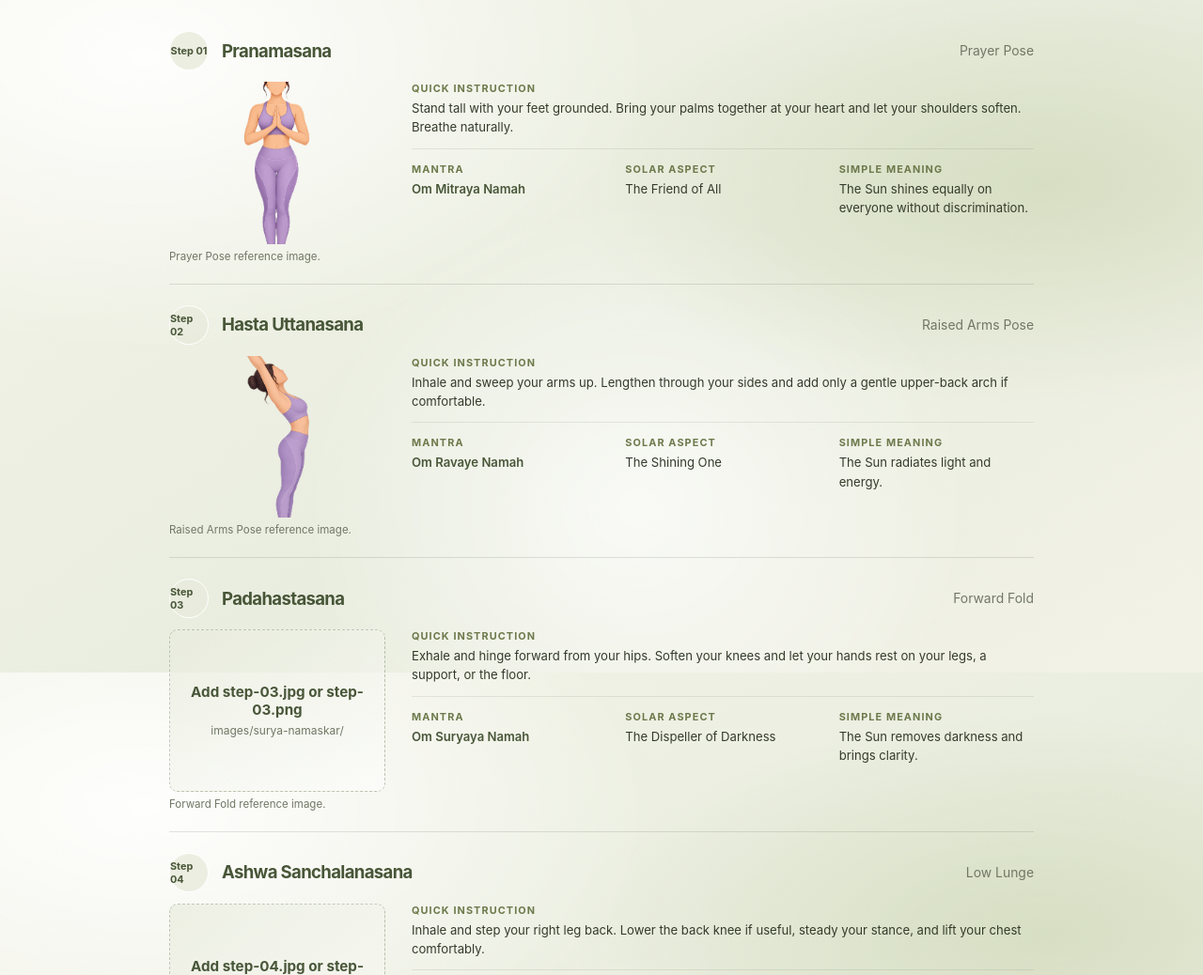
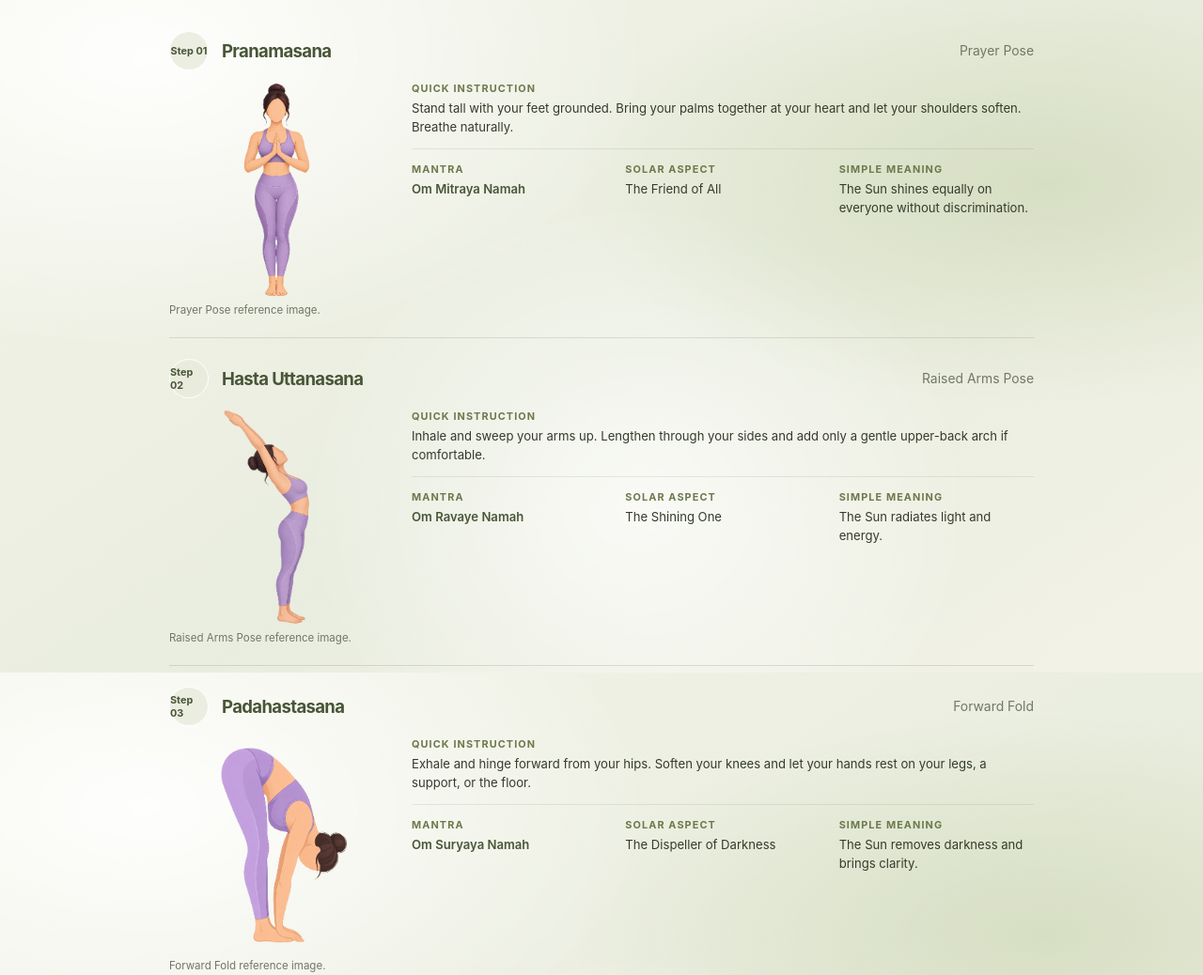
Before and after one commit to veejaync/myyoga-knowledge-base, a plain HTML site: page surya-namaskar.html in a window 1280 px wide. Shown: the part 3284-4322 px from the top of the page at 94% size. Drawn offline with Linux system fonts and the light colour scheme.

Commit message:
surya namaskar

```diff
--- a/styles.css
+++ b/styles.css
@@ -2401,10 +2401,11 @@
     .surya-step-image {
       display: block;
       width: 100%;
-      aspect-ratio: 4 / 3;
+      height: auto;
+      aspect-ratio: auto 4 / 3;
       border-radius: 9px;
       opacity: 0;
-      object-fit: cover;
+      object-fit: contain;
       transition: opacity .2s ease;
     }
 
```
Also changed, not shown: images/surya-namaskar/step-03.png (added), images/surya-namaskar/step-04.png (added), images/surya-namaskar/step-05.png (added), images/surya-namaskar/step-06.png (added), images/surya-namaskar/step-07.png (added), images/surya-namaskar/step-08.png (added), images/surya-namaskar/step-09.png (added), images/surya-namaskar/step-10.png (added), images/surya-namaskar/step-11.png (added), 2 other files.
